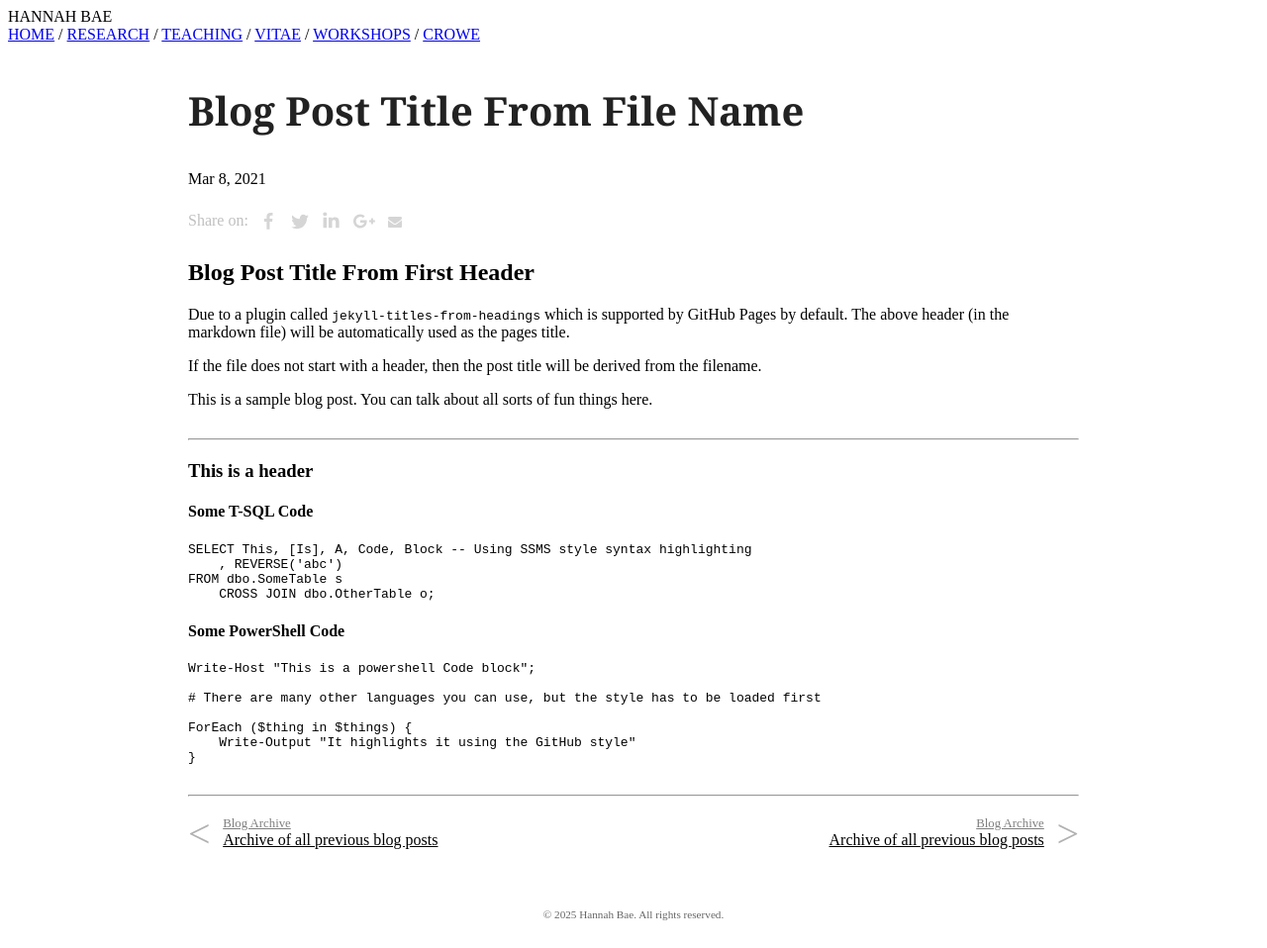
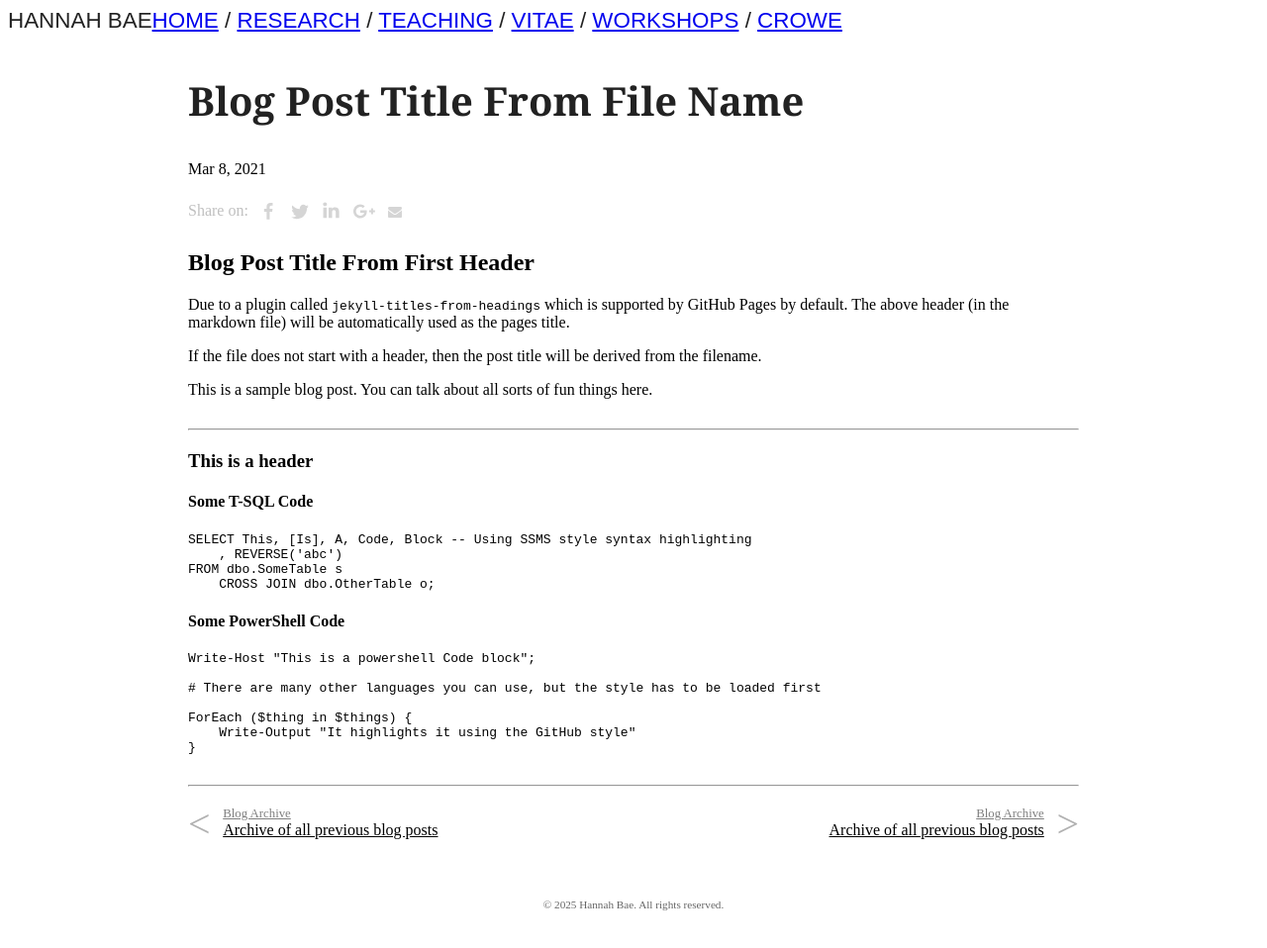
Before and after one commit to hannahbae895/hannahbae895.github.io, a Jekyll site: the page built from _posts/2021-03-08-blog-post-title-from-file-name.md, in a window 1280 px wide. Shown: the whole page at 99% size. Built offline with Jekyll 4.4.1, drawn with Linux system fonts in a browser that asks for light colours; some web fonts are replaced; our own code applies the rules of GitHub Pages for plain Markdown files.

Commit message:
Update override.css

```diff
--- a/css/override.css
+++ b/css/override.css
@@ -10,7 +10,7 @@ hr {
   gap: 15px;           /* adds horizontal space between logo and title */
 }
 
-.site-header-left{
+.site-header{
   font-family: "Ancizar Sans", sans-serif;
   font-size: 1.4rem;               /* adjust size as needed */
   color: #222;
```
